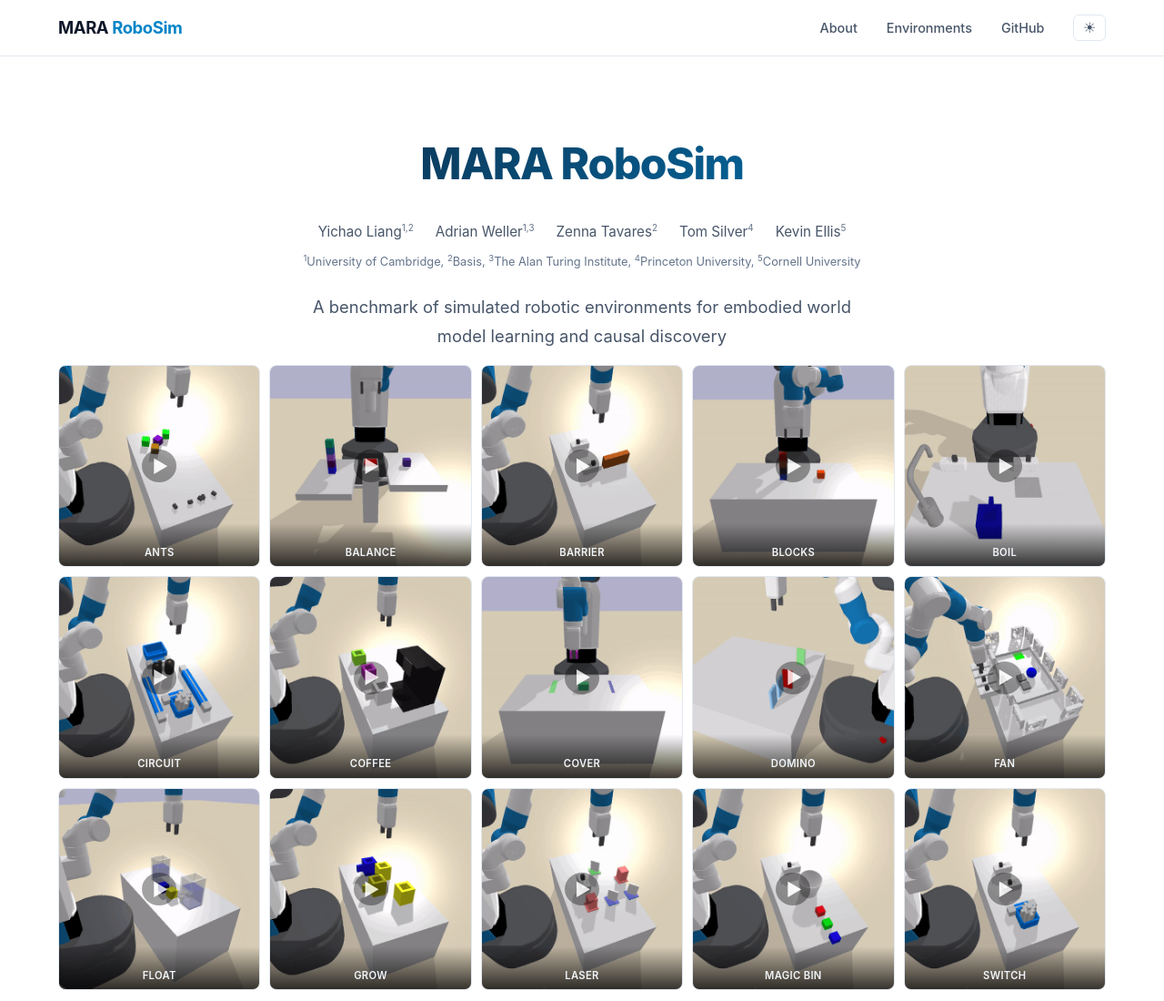
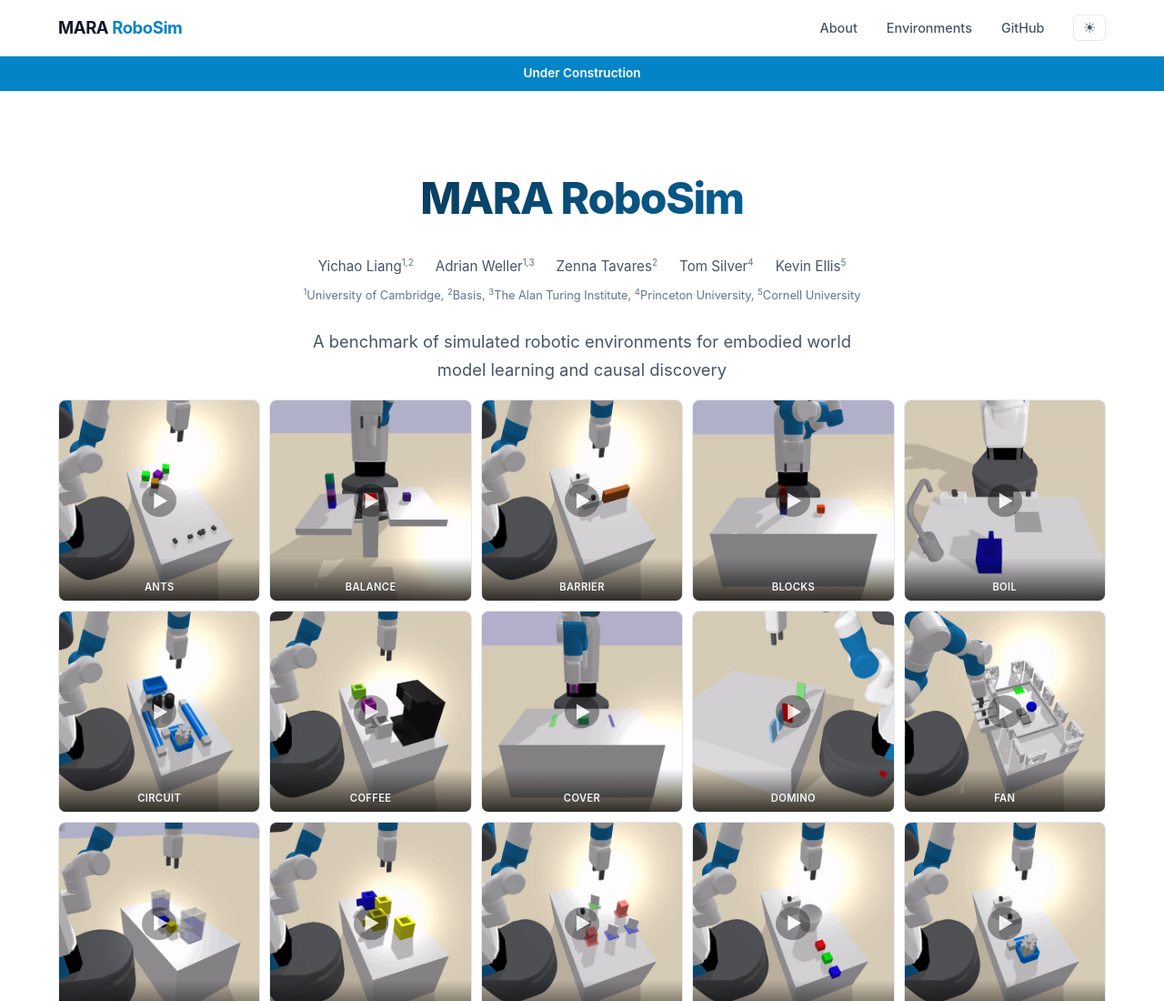
Before and after one commit to yichao-liang/robodisco-site, a plain HTML site: page index.html in a window 1280 px wide. Shown: the top 1100 px of the page at 91% size. Drawn offline with Linux system fonts and the light colour scheme.

Commit message:
Add under construction banner

```diff
--- a/index.html
+++ b/index.html
@@ -248,6 +248,8 @@
         </div>
     </header>
 
+    <div style="background: var(--accent); color: #fff; text-align: center; padding: 0.5rem; font-size: 0.85rem; font-weight: 600;">Under Construction</div>
+
     <main>
         <section class="hero">
             <div class="container">
```
